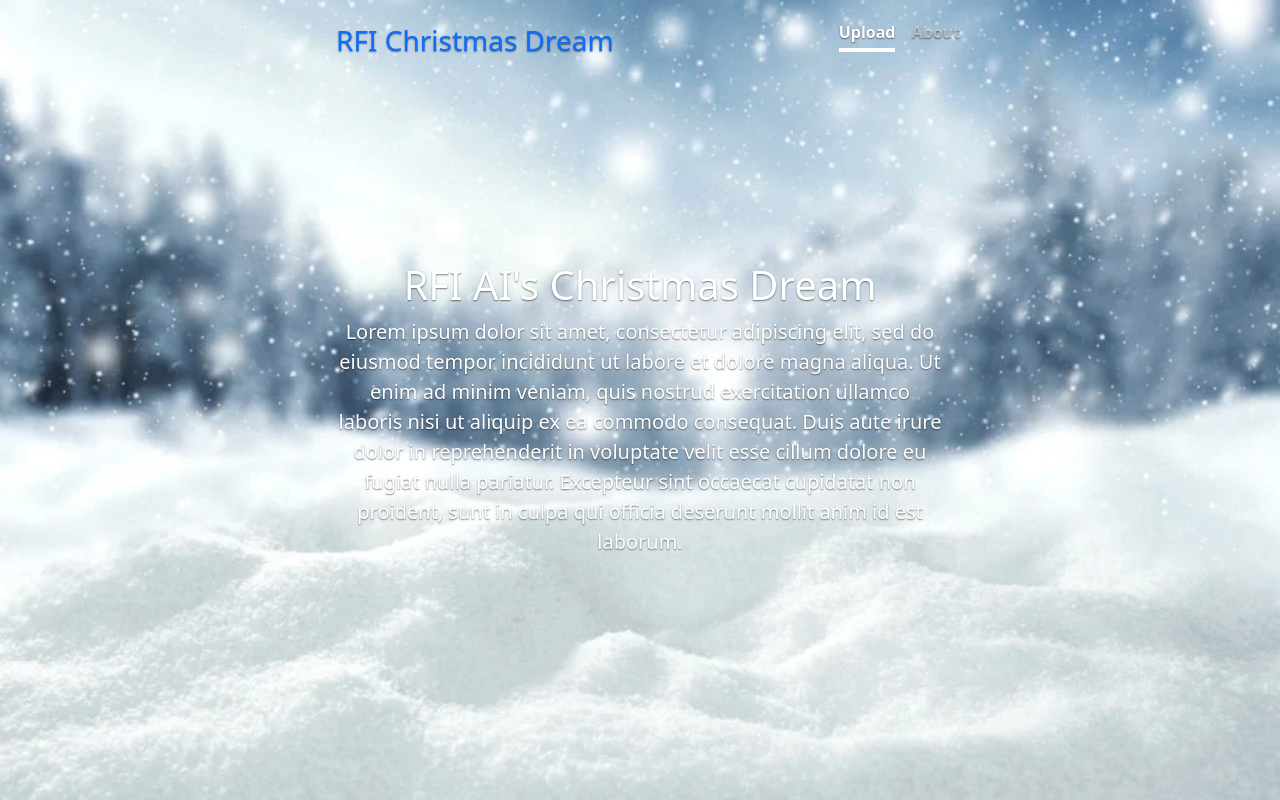
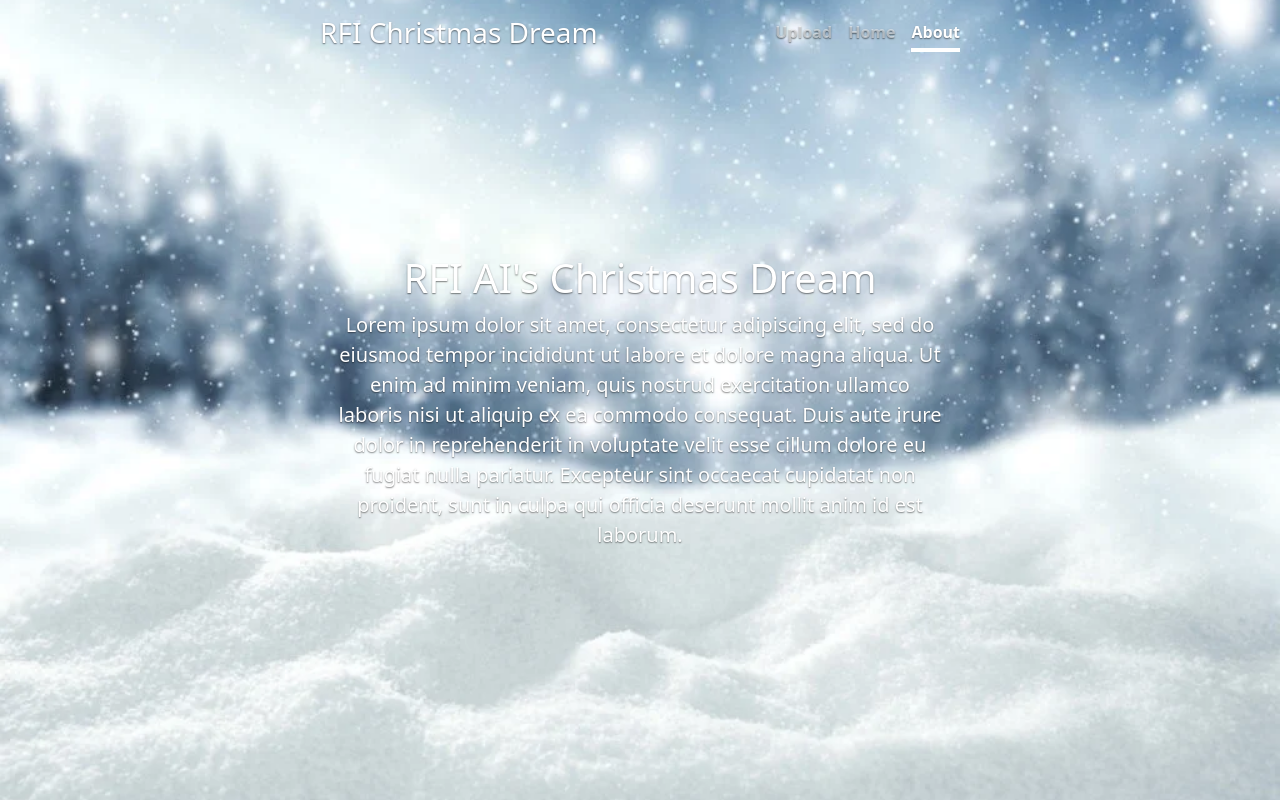
Before and after one commit to rosalindfranklininstitute/deepdreamchristmas, a Flask app: page /about in a window 1280 px wide. Run offline with Flask 2, Linux system fonts and the light colour scheme.

Commit message:
Fix nav link style

```diff
--- a/static/app.js
+++ b/static/app.js
@@ -27,9 +27,10 @@ class HostApp extends React.Component {
                     <div id="root-ui" className="cover-container d-flex w-100 h-100 p-3 mx-auto flex-column">
                         <header className="mb-auto">
                             <div>
-                                <h3 className="float-md-start mb-0"><a className="nav-link" href="/">RFI Christmas Dream</a></h3>
+                                <h3 className="float-md-start mb-0">RFI Christmas Dream</h3>
                                 <nav className="nav nav-masthead justify-content-center float-md-end">
-                                    <a className="nav-link active" aria-current="page" href="#">Upload</a>
+                                    <a className="nav-link" aria-current="page" href="#">Upload</a>
+                                    <a className="nav-link active" href="/">Home</a>
                                     <a className="nav-link" href="/about">About</a>
                                 </nav>
                             </div>
--- a/templates/about.html
+++ b/templates/about.html
@@ -17,10 +17,11 @@
                 <div id="root-ui" class="cover-container d-flex w-100 h-100 p-3 mx-auto flex-column">
                     <header class="mb-auto">
                         <div>
-                            <h3 class="float-md-start mb-0"><a class="nav-link" href="/">RFI Christmas Dream</a></h3>
+                            <h3 class="float-md-start mb-0">RFI Christmas Dream</h3>
                             <nav class="nav nav-masthead justify-content-center float-md-end">
-                                <a class="nav-link active" aria-current="page" href="#">Upload</a>
-                                <a class="nav-link" href="/about">About</a>
+                                <a class="nav-link" aria-current="page" href="#">Upload</a>
+                                <a class="nav-link" href="/">Home</a>
+                                <a class="nav-link active" href="/about">About</a>
                             </nav>
                         </div>
                     </header>
```
